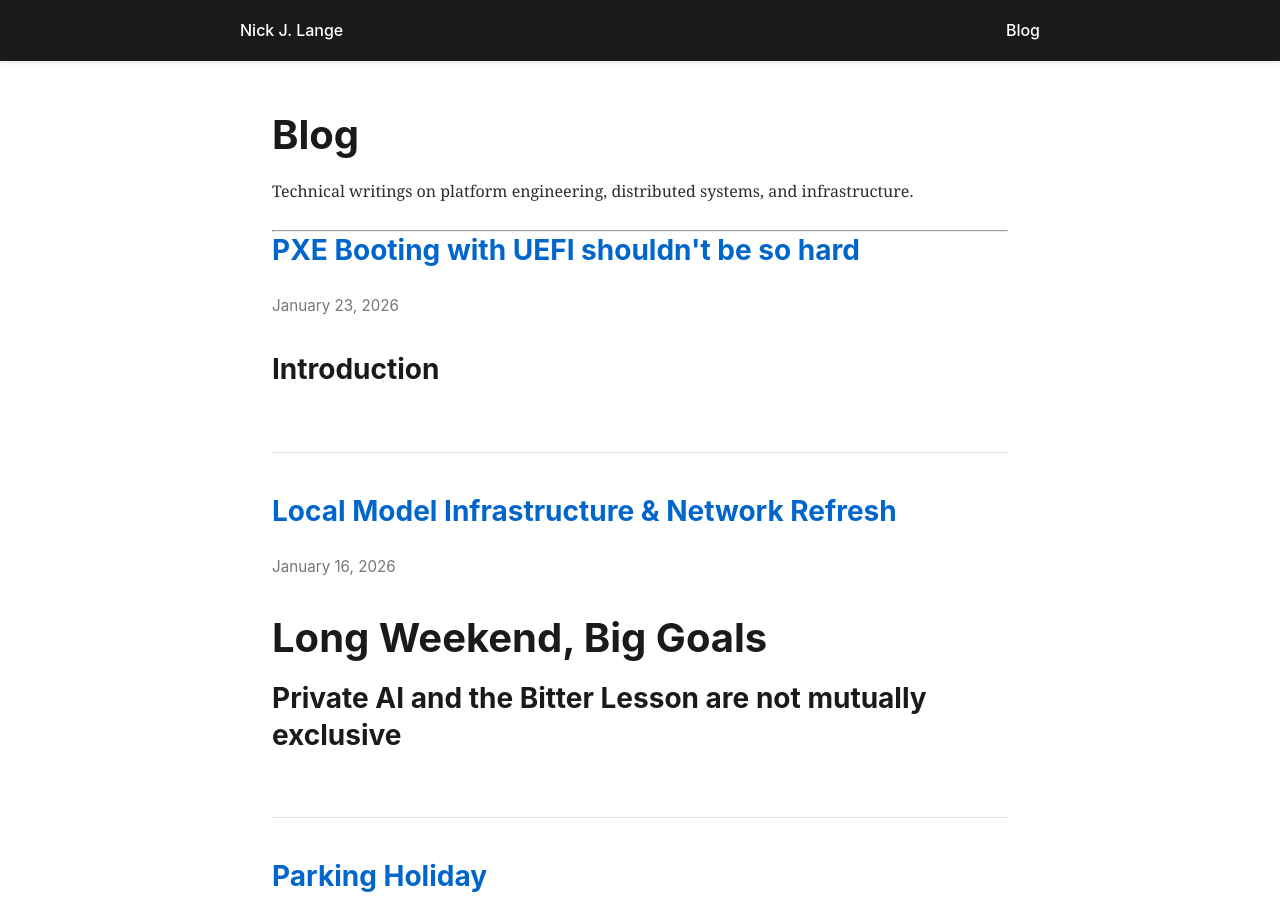
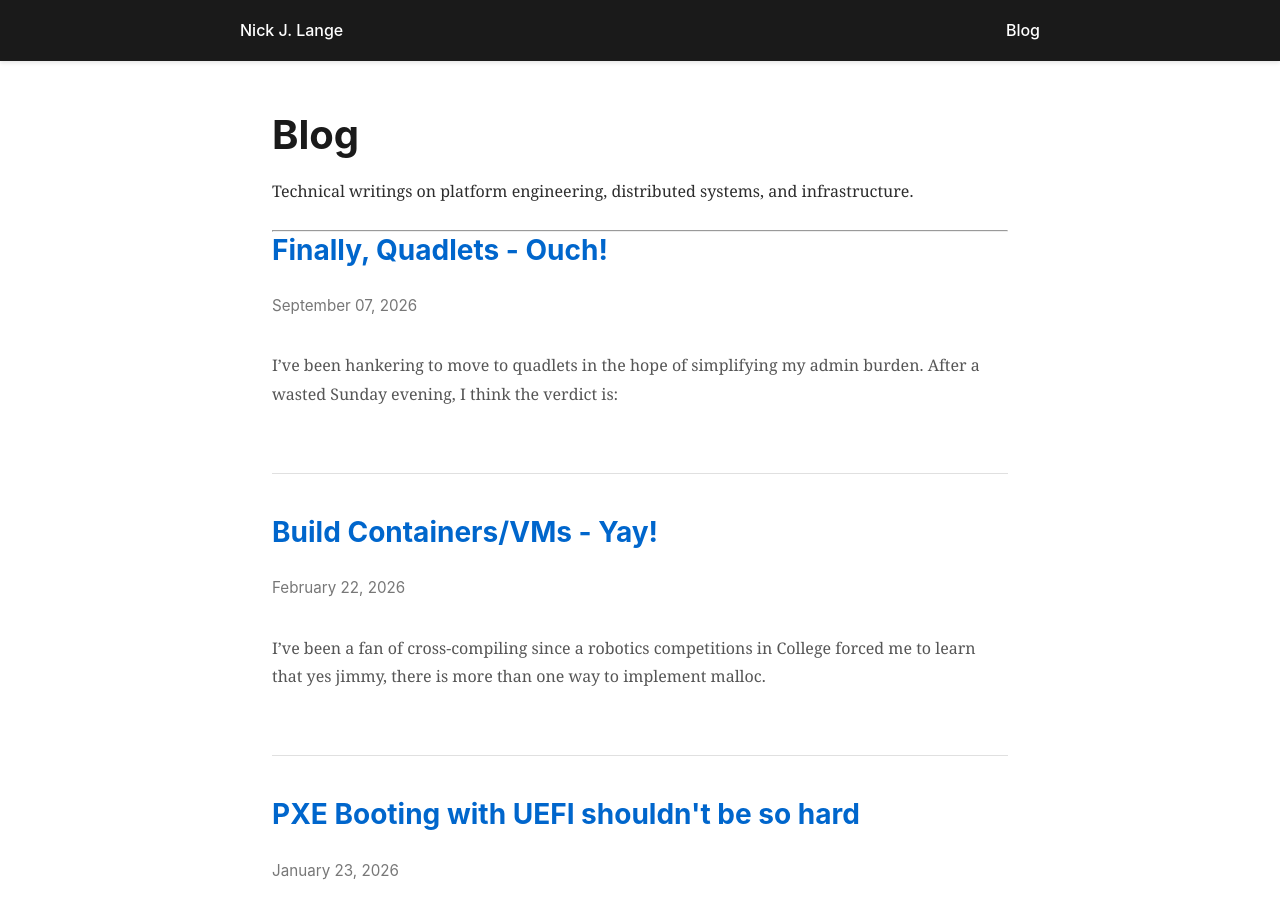
Before and after one commit to NickJLange/nickjlange.github.io, a Jekyll site: the page built from blog/index.md, in a window 1280 px wide and 900 px high. Built offline with Jekyll 4.4.1, drawn with Linux system fonts in a browser that asks for light colours; part of the change alters nothing that is shown; some of the changed text lies outside the part shown.

Commit message:
Add blog posts: Serendipity, Misc, Quadlets, and enable future post support

````diff
--- a/_config.yml
+++ b/_config.yml
@@ -13,6 +13,7 @@ author:
 # Build settings
 markdown: kramdown
 highlighter: rouge
+future: true
 
 # Jekyll configuration
 permalink: /blog/:year/:month/:day/:title/
--- /dev/null
+++ b/blog/_posts/2025-07-16-Serendipity.md
@@ -0,0 +1,29 @@
+---
+layout: default
+title: Vacation and Serendipity
+date: 2025-07-16
+tags: [blog, travel, hardware, networking, rfid]
+description: Reflections on vacation, serendipity, and a hardware deep-dive in Akihabara, featuring SFP vending machines and the potential of RFID for home automation.
+---
+
+It's easy to get wrapped up in the day-to-day and feel that depression that long-term work is not moving forward. It's happened a couple of times now that in those moments two things are required:
+
+1. Some distance from work
+2. Luck
+
+In this case, that's exactly what happened. While strolling through the backstreets of Akihabara, I came across the fine people of [Aisan Electric (愛三電気株式会社)](https://www.aisan.co.jp/index.html) who sell common-sense solutions for data centers and networking hobbyists, such as:
+
+1. A 24/7 SFP vending machine—absolute magic for those middle-of-the-night hardware emergencies!
+2. A handheld copper connectivity tester that spits out received VLANs and can ping gateways instantly.
+3. A wide array of RFID equipment, which is an established technology that can cover really small devices at range.
+
+<!-- truncate -->
+
+### Serendipity at the Edge
+
+This got me thinking about "passive" home automation—using RFID tags on non-powered items (like a specific coffee mug or a set of keys) to trigger local AI agents when they are "seen" by a reader. It’s a low-energy, privacy-preserving way to add context to a private AI assistant without cameras or battery-powered sensors.
+
+This kind of serendipity—finding a solution to a problem you weren't actively solving—is only possible when you step away from the keyboard and into the "real" world of physical hardware and different cultural approaches to tech. Akihabara remains a pilgrimage site for anyone looking to reconnect with the tangible side of engineering.
+
+---
+*This post was cleaned up with Automation to clarify thoughts for the reader.*
--- /dev/null
+++ b/blog/_posts/2026-02-22-misc.md
@@ -0,0 +1,10 @@
+---
+layout: default
+title: Build Containers/VMs - Yay!
+date: 2026-02-22
+---
+
+I've been a fan of cross-compiling since a robotics competitions in College forced me to learn that yes jimmy, there is more than one way to implement malloc.
+
+
+https://www.jeffgeerling.com/blog/2025/4x-faster-network-file-sync-rclone-vs-rsync/
--- /dev/null
+++ b/blog/_posts/2026-09-07-quadlets.md
@@ -0,0 +1,29 @@
+---
+layout: default
+title: Finally, Quadlets - Ouch!
+date: 2026-09-07
+---
+
+I've been hankering to move to quadlets in the hope of simplifying my admin burden. After a wasted Sunday evening, I think the verdict is:
+
+- I like, this is a win for simplicity.
+- Why no one has put forth ```userctl``` as an alias for ```systemctl --user``` is beyond me.
+
+[ManPage](https://docs.podman.io/en/latest/markdown/podman-systemd.unit.5.html)
+[ArchLiux](https://man.archlinux.org/man/quadlet.5.en)
+
+It's far easier to template quadlet generation versus podman-compose. It's easier to survive reboots (the catalyst for the conversion was an upgrade to Ubuntu LTS 26).
+
+### What was non-trivial
+
+1. It took a long while for me to get my head around environmental variables, how they fit, and the relationship to instance variables.
+1. I lost some time on container structure cleanup (podman network access is still a PITA)
+1. ```podlet``` is really not worth your time. I wasted more time conforming to the conversion tool than just learning the syntax. Sorry podlet.
+
+
+### What remains
+
+1. How do I store these (or some protofile) in source control
+1. One weird issue with an environmental variable not being passed on container startup
+
+In the end, I think for my goal of having six or seven agents all using the same base configuration with instance config - I have a winner. Longer term, all that's left is to find a remote command and control mechanism for viewing logs and I'm starting and stopping these Systm D units. And I'll be in heaven. Until then, I'll be farming this out to my agents.
````
